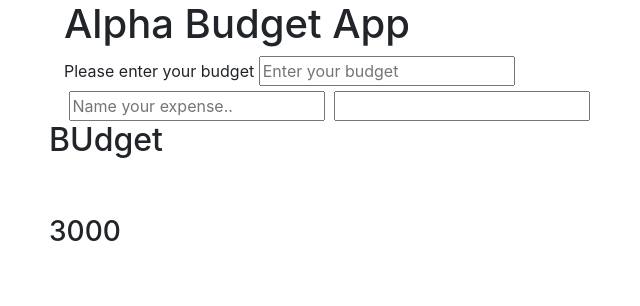
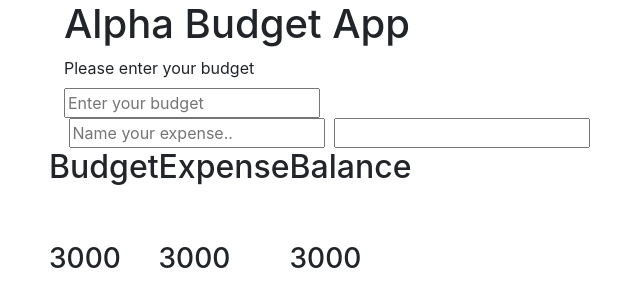
Before and after one commit to ealpha072/Budget-App, a plain HTML site: page index.html in a window 1280 px wide. Shown: the whole page, without its empty margins (21-661 px from the left). Drawn offline with nearby package versions, Linux system fonts and the light colour scheme.

Commit message:
Created rows

```diff
--- a/index.html
+++ b/index.html
@@ -12,7 +12,7 @@
         <h1 class="mainheader">Alpha Budget App</h1>
         <div class="left-side">
             <div class="budget">
-                <label for="enter-buget">Please enter your budget</label>
+                <label for="enter-buget">Please enter your budget</label><br>
                 <input type="number" class="figure" placeholder="Enter your budget">
             </div>
             <div class="expenses">
@@ -25,7 +25,17 @@
         <div class="right-side">
             <div class="row">
                 <div class="budget-number">
-                    <h2>BUdget</h2><br>
+                    <h2>Budget</h2><br>
+                    <i></i><br>
+                    <h3 class="figure">3000</h3>
+                </div>
+                <div class="expense-number">
+                    <h2>Expense</h2><br>
+                    <i></i><br>
+                    <h3 class="figure">3000</h3>
+                </div>
+                <div class="balance-number">
+                    <h2>Balance</h2><br>
                     <i></i><br>
                     <h3 class="figure">3000</h3>
                 </div>
```
